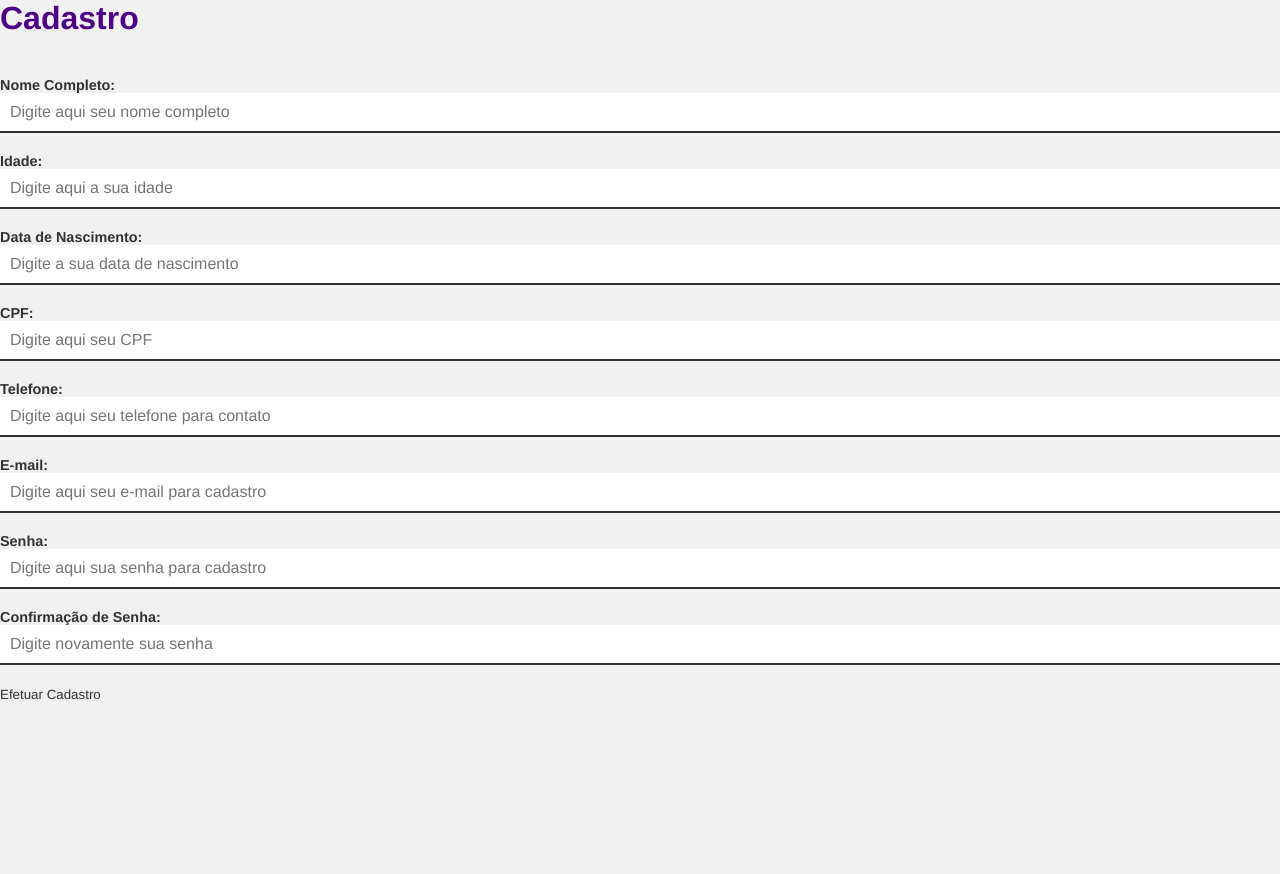
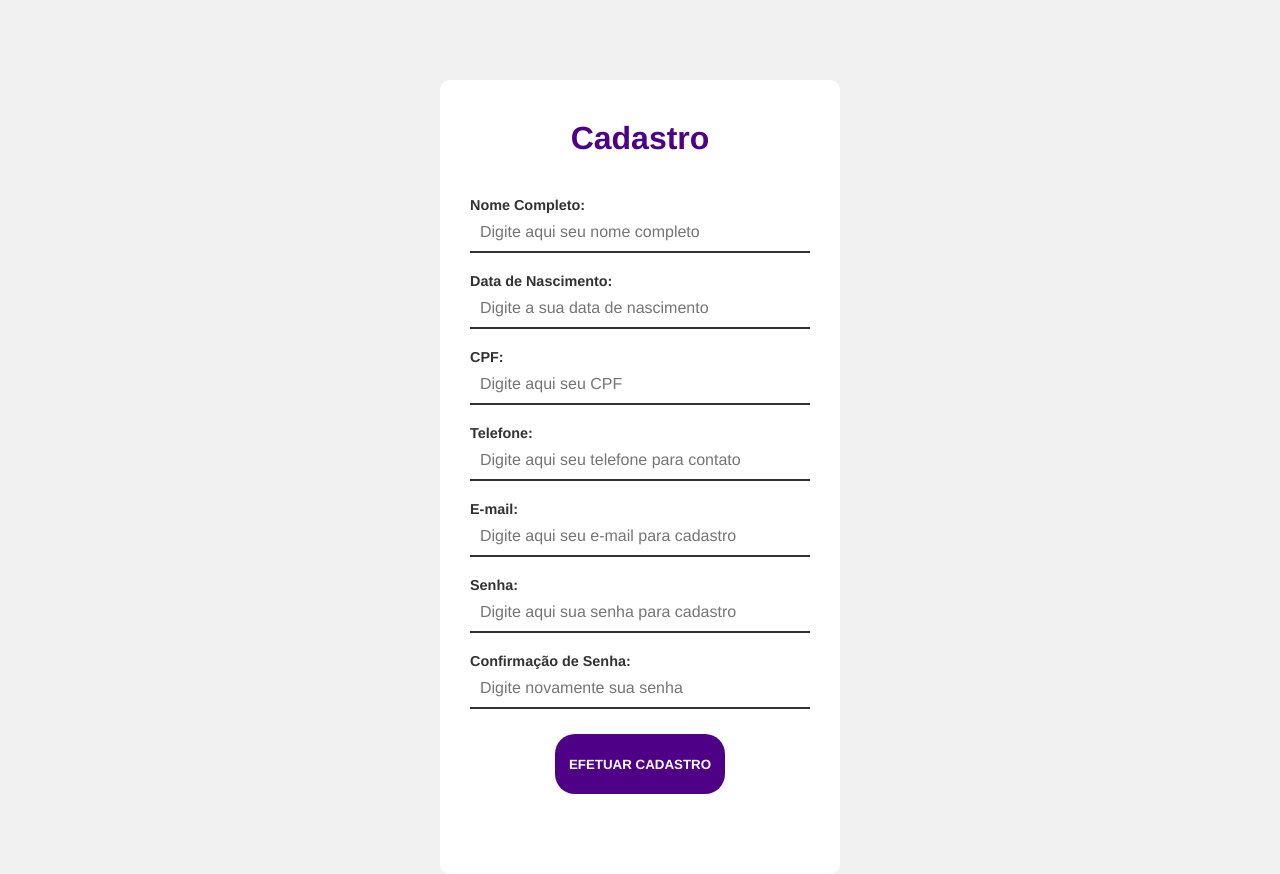
Before and after one commit to Deyvisu/PROJETO-FINAL, a Flask app: page /CadastroCliente in a window 1280 px wide. Before the commit the page ends 700 px from the top, so only its background shows below. Run offline with Flask 2, Linux system fonts and the light colour scheme; some libraries are stand-ins or nearby versions.

Commit message:
Update CadastroCliente.html

```diff
--- a/Projeto Final/templates/CadastroCliente.html
+++ b/Projeto Final/templates/CadastroCliente.html
@@ -6,53 +6,33 @@
     <title>Cadastro de Usuário</title>
 </head>
 <body>
-
+    <div id="cadastro-container">
     <h1>Cadastro</h1>
-    <div>
 
     <form method="post">
-        <div class="container">
+        <div>
             <label> Nome Completo: </label>
             <input type= "text" name="nomeCompleto" placeholder="Digite aqui seu nome completo" value="{{request.form['nomeCompleto']}}">
-        </div>
 
-        <div class="container">
-            <label> Idade: </label>
-            <input type= "text" name="idade" placeholder="Digite aqui a sua idade" value="{{request.form['idade']}}">
-        </div>
-
-        <div class="container">
             <label> Data de Nascimento: </label>
             <input type= "text" name="dataNascimento" placeholder="Digite a sua data de nascimento" value="{{request.form['dataNascimento']}}">
-        </div>
 
-        <div class="container">
             <label> CPF: </label>
             <input type= "text" name="cpf" placeholder="Digite aqui seu CPF" value="{{request.form['cpf']}}">
-        </div>
 
-        <div class="container">
             <label> Telefone: </label>
             <input type= "text" name="telefone" placeholder="Digite aqui seu telefone para contato" value="{{request.form['telefone']}}">
-        </div>
 
-        <div class="container">
             <label> E-mail: </label>
             <input type= "text" name="email" placeholder="Digite aqui seu e-mail para cadastro" value="{{request.form['email']}}">
-        </div>
 
-        <div class="container">
             <label> Senha: </label>
-            <input type= "text" name="senha" placeholder="Digite aqui sua senha para cadastro" value="{{request.form['senha']}}">
-        </div>
+            <input type= "password" name="senha" placeholder="Digite aqui sua senha para cadastro" value="{{request.form['senha']}}">
 
-        <div class="container">
             <label> Confirmação de Senha: </label>
-            <input type= "text" name="confirmacaoSenha" placeholder="Digite novamente sua senha" value="{{request.form['confirmacaoSenha']}}">
-        </div>
+            <input type= "password" name="confirmacaoSenha" placeholder="Digite novamente sua senha" value="{{request.form['confirmacaoSenha']}}">
 
-        <div class="container">
-            <button type="submit">Efetuar Cadastro</button>
+            <button type="submit" class="botaocadastro">Efetuar Cadastro</button>
         </div>
 
     </form>
```
